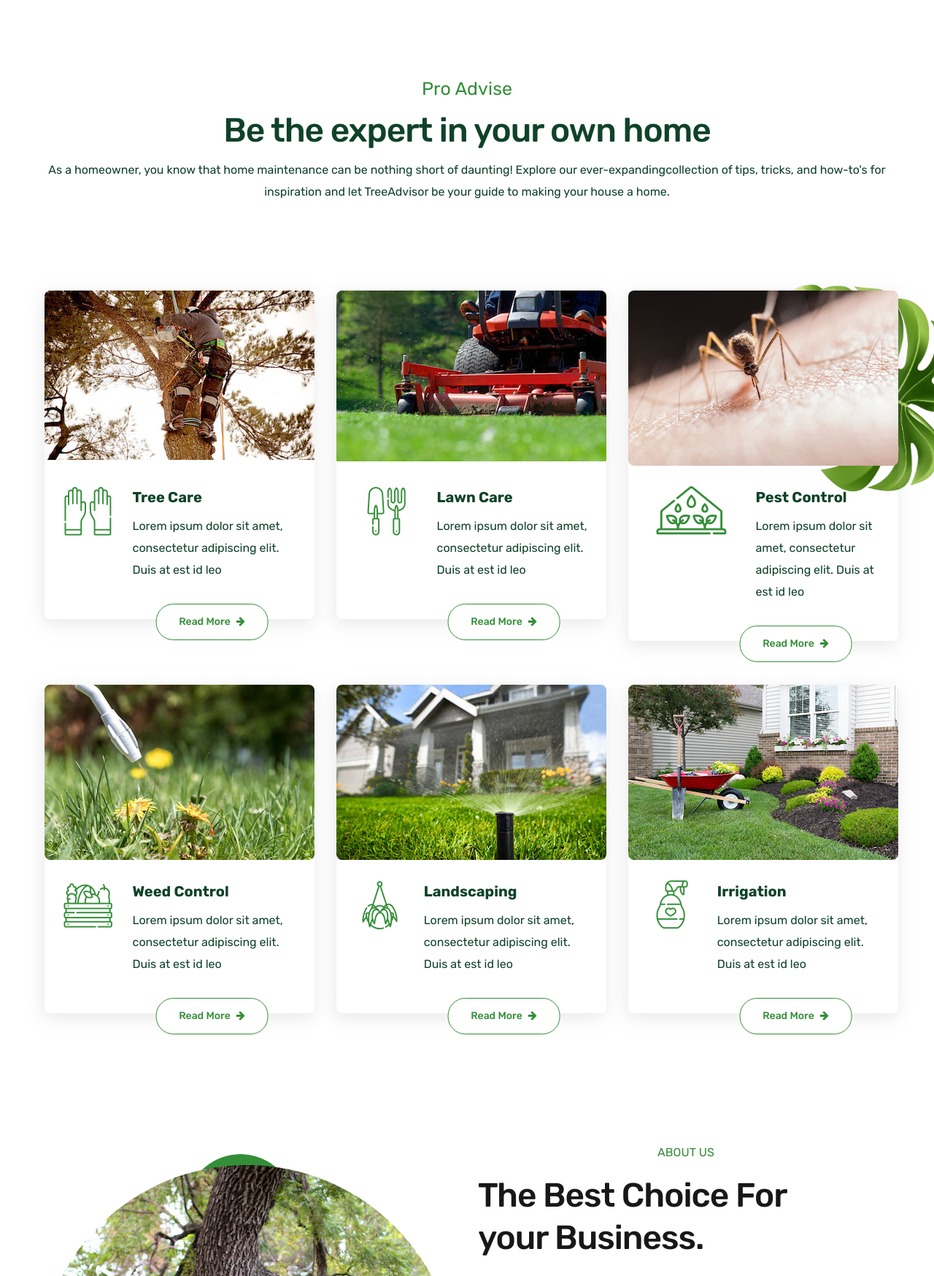
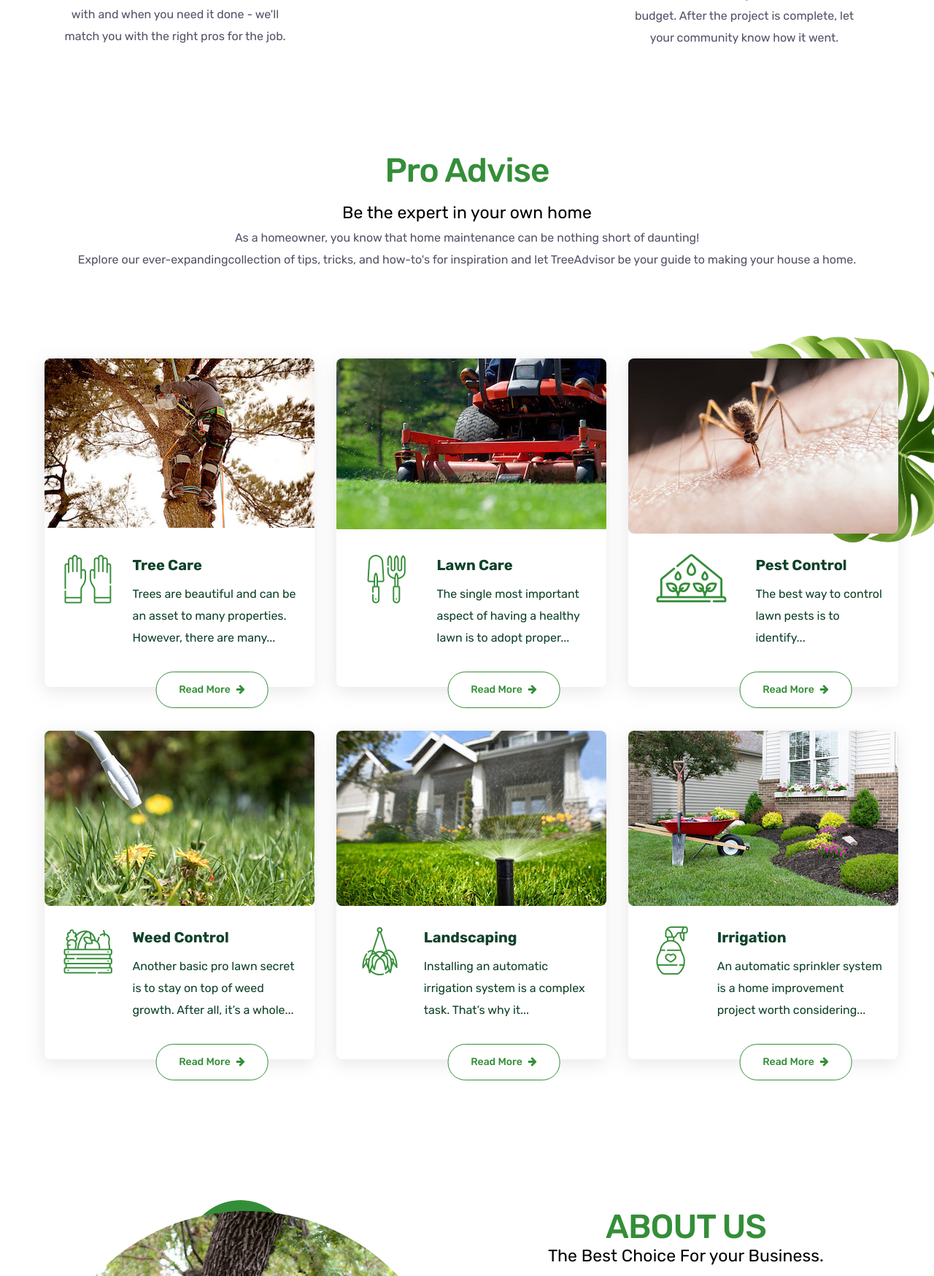
Before and after one commit to mcardy-ux/treeadvisor, a PHP site: page / in a window 1280 px wide. Shown: the part 1919-3667 px from the top of the page at 73% size. Run offline with PHP 8.4, Linux system fonts and the light colour scheme; some web fonts are replaced.

Commit message:
Se ha modificado el index y el menu

```diff
--- a/index.php
+++ b/index.php
@@ -20,7 +20,7 @@
 
                                             <div class="tp-caption tp-resizeme text-two"
                                                 data-x="['left','left','left','center']" data-hoffset="['25','-2','5','0']"
-                                                data-y="['middle','middle','middle','middle']" data-voffset="['-225','-165', '-15','-15']"
+                                                data-y="['middle','middle','middle','middle']" data-voffset="['-325','-165', '-15','-15']"
                                                 data-fontsize="['45','70','50','60']"
                                                 data-lineheight="['70','80','64','48']"
                                                 data-width="full"
@@ -68,9 +68,9 @@
                                             </div>
                                             <div class="tp-caption tp-resizeme image-slider text-right "
                                                 data-x="['right','right','right','right']"
-                                                data-hoffset="['-39','-29','-150','-29']"
+                                                data-hoffset="['-79','-29','-150','-29']"
                                                 data-y="['center','center','center','center']"
-                                                data-voffset="['-150','-88','60','-88']" data-width="full"
+                                                data-voffset="['-230','-88','60','-88']" data-width="full"
                                                 data-height="none" data-whitespace="normal" data-transform_idle="o:1;"
                                                 data-transform_in="y:[100%];z:0;rX:0deg;rY:0;rZ:0;sX:1;sY:1;skX:0;skY:0;opacity:0;s:2000;e:Power4.easeInOut;"
                                                 data-transform_out="y:[100%];s:1000;e:Power2.easeInOut;s:1000;e:Power2.easeInOut;"
@@ -103,17 +103,18 @@
             <div class="container">
                 <div class="row">
                     <div class="col-md-12" style="text-align:center;">
-                        <div class="themesflat-spacer clearfix" data-desktop="0" data-mobile="0" data-smobile="0" style="height:30px"></div>
+                        <div class="themesflat-spacer clearfix" data-desktop="20" data-mobile="0" data-smobile="0" style="height:30px"></div>
 
-                        <div class="testimonials-content-center">
-                        <div class="section-title-box">
-                            <h2 class="section-title" style="color:#0f4229; !important;"><strong>HOW IT WORKS</strong></h2>
-                            <br>
-                            <h5 class="section-subtitle">TreeAdvisor Outdoor Living is a home service platform that connects you to a very specific group of local pros. Our family of providers works with rigorous quality standards to repair, maintain and enhance your landscape and any home improvement. With pros living in your community, scheduling is quick and convenient. So use the search bar below to find your local PRO today.</h5>
+                        <div class="testimonials-content-left">
+                            <div class="section-title-box">
+                                <h5 class="section-title" style="color: var(--primary-color) !important;padding-right:0px !important;" >How it works</h5>
+                                <br>
+                            </div>
+                            <p class="section-desc mg-top-25 ml-5 mr-5" style="color:var(--primary-color4) !important">TreeAdvisor Outdoor Living is a home service platform that connects you to a very
+                                specific group of local pros. Our family of providers works with rigorous quality standards to repair, maintain and
+                                enhance your landscape and any home improvement. With pros living in your community, scheduling is quick and convenient.
+                                So use the search bar below to find your local PRO today.</p>
                         </div>
-
-                    </div>
-
                     </div>
                 </div>
                 <div class="row">
@@ -197,10 +198,12 @@
                     <div class="themesflat-spacer clearfix" data-desktop="120" data-mobile="30" data-smobile="20" style="height:30px"></div>
                     <div class="testimonials-content-left">
                         <div class="section-title-box">
-                            <h5 class="section-subtitle" style="font-size: 25px !important; ">Pro Advise</h5>
-                            <h2 class="section-title"style="color: #0f4229 !important">Be the expert in your own home</h2>
+                            <h5 class="section-title" style="color: var(--primary-color) !important" >Pro Advise</h5>
+                            <br>
+                            <h2 class="section-subtitle" style="font-size:23px;color:black">Be the expert in your own home</h2>
                         </div>
-                        <p class="section-desc mg-top-25">As a homeowner, you know that home maintenance can be nothing short of daunting! Explore our ever-expandingcollection of tips, tricks, and how-to's for inspiration and let TreeAdvisor be your guide to making your house a home.</p>
+                        <p class="section-desc mg-top-25" style="text-align:center;color:var(--primary-color4);">As a homeowner, you know that home maintenance can be nothing short of daunting!
+                            <br>Explore our ever-expandingcollection of tips, tricks, and how-to's for inspiration and let TreeAdvisor be your guide to making your house a home.</p>
                     </div>
                     <div class="themesflat-spacer clearfix" data-desktop="0" data-mobile="30" data-smobile="30" style="height:0px"></div>
                 </div>
@@ -221,7 +224,7 @@
                                 <a href="tree.php">
                                     <h3 class="section-heading-rubik-size20">Tree Care</h3>
                                 </a>
-                                <h6 class="section-desc">Lorem ipsum dolor sit amet, consectetur adipiscing elit. Duis at est id leo</h6>
+                                <h6 class="section-desc">Trees are beautiful and can be an asset to many properties. However, there are many...</h6>
                             </div>
                         </div>
                         <div class="button-read-more link-style2">
@@ -240,7 +243,7 @@
                                 <a href="tree.php">
                                     <h3 class="section-heading-rubik-size20">Lawn Care</h3>
                                 </a>
-                                <h6 class="section-desc">Lorem ipsum dolor sit amet, consectetur adipiscing elit. Duis at est id leo</h6>
+                                <h6 class="section-desc">The single most important aspect of having a healthy lawn is to adopt proper...</h6>
                             </div>
                         </div>
                         <div class="button-read-more link-style2">
@@ -259,7 +262,7 @@
                                 <a href="tree.php">
                                     <h3 class="section-heading-rubik-size20">Pest Control</h3>
                                 </a>
-                                <h6 class="section-desc">Lorem ipsum dolor sit amet, consectetur adipiscing elit. Duis at est id leo</h6>
+                                <h6 class="section-desc">The best way to control lawn pests is to identify...</h6>
                             </div>
                         </div>
                         <div class="button-read-more link-style2">
@@ -278,7 +281,7 @@
                                 <a href="tree.php">
                                     <h3 class="section-heading-rubik-size20">Weed Control</h3>
                                 </a>
-                                <h6 class="section-desc">Lorem ipsum dolor sit amet, consectetur adipiscing elit. Duis at est id leo</h6>
+                                <h6 class="section-desc">Another basic pro lawn secret is to stay on top of weed growth. After all, it’s a whole...</h6>
                             </div>
                         </div>
                         <div class="button-read-more link-style2">
@@ -297,7 +300,7 @@
                                 <a href="tree.php">
                                     <h3 class="section-heading-rubik-size20">Landscaping</h3>
                                 </a>
-                                <h6 class="section-desc">Lorem ipsum dolor sit amet, consectetur adipiscing elit. Duis at est id leo</h6>
+                                <h6 class="section-desc">Installing an automatic irrigation system is a complex task. That’s why it...</h6>
                             </div>
                         </div>
                         <div class="button-read-more link-style2">
@@ -316,7 +319,7 @@
                                 <a href="tree.php">
                                     <h3 class="section-heading-rubik-size20">Irrigation</h3>
                                 </a>
-                                <h6 class="section-desc">Lorem ipsum dolor sit amet, consectetur adipiscing elit. Duis at est id leo</h6>
+                                <h6 class="section-desc">An automatic sprinkler system is a home improvement project worth considering...</h6>
                             </div>
                         </div>
                         <div class="button-read-more link-style2">
@@ -359,9 +362,9 @@
                     <div class="col-lg-6">
                         <div class="about-content">
                             <div class="about-content-title wow fadeInUp">
-                                <div class="section-subtitle">ABOUT US</div>
-                                <div class="section-title">The Best Choice For your Business.</div>
-                                <div class="section-desc">TreeAdvisor Outdoor Living is a digital marketplace that provides homeowners the tools and resources they need to complete their landscape improvement project, maintenance, repair and solve the common landscape problems.<br> With TreeAvisor Outdoor Living, homeowners can find local landscape professionals and instantly book appointments online or DIY.  We are here to help YOU the consumer. </div>
+                                <div class="section-title" style="color: var(--primary-color) !important;text-align:center;padding-right:0px;" >ABOUT US</div>
+                                <div class="section-subtitle" style="font-size:23px;color:black">The Best Choice For your Business.</div>
+                                <div class="section-desc" style="text-align: justify;">TreeAdvisor Outdoor Living is a digital marketplace that provides homeowners the tools and resources they need to complete their landscape improvement project, maintenance, repair and solve the common landscape problems.<br> With TreeAvisor Outdoor Living, homeowners can find local landscape professionals and instantly book appointments online or DIY.  We are here to help YOU the consumer. </div>
                             </div>
                             <div id="about-box" class="about-desc-box">
                                 <div class="about-desc">
@@ -394,8 +397,8 @@
                         <div class="themesflat-spacer clearfix" data-desktop="119" data-mobile="60" data-smobile="0">
                         </div>
                         <div class="section-title-box">
-                            <h4 class="section-subtitle wow fadeInUp">CLIENT TESTIMONIALS</h4>
-                            <h2 class="section-title">What our clients say </h2>
+                            <h4 class="section-title wow fadeInUp" style="color: var(--primary-color) !important">CLIENT TESTIMONIALS</h4>
+                            <h2 class="section-title" style="font-size:23px;color:black">What our clients say </h2>
                         </div>
                     </div>
                 </div>
@@ -469,7 +472,7 @@
                 <div class="row">
                     <div class="col-md-4 wow fadeInUp">
                         <div class="contact-left">
-                            <h3 class="section-subtitle">Ask a PRO</h3>
+                            <h3 class="section-title" style="color: var(--primary-color) !important;text-align:left;padding-right:0px;">Ask a PRO</h3>
                             <h2 class="section-title">Talk to a certified specialist about your project.</h2>
                         </div>
                     </div>
@@ -548,14 +551,12 @@
                 <div class="row">
                     <div class="col-lg-8 col-sm-6">
                         <div class="section-title-box">
-                            <h5 class="section-subtitle"><strong>Pro Advise</strong></h5>
-                            <h2 class="section-title">Solution Center, Reviews & Recommendations</h2>
+                        <h3 class="section-title" style="color: var(--primary-color) !important;text-align:left;padding-right:0px;"><strong>Pro Advise</strong></h3>
+                            <h2 class="section-title" style="font-size:23px">Solution Center, Reviews & Recommendations</h2>
                         </div>
                     </div>
                     <div class="col-lg-4 col-sm-6">
-                        <div class="button-news mg-top-20">
-                            <a href="blog.php" class="button-style-2 btn-2 f-right">See all</a>
-                        </div>
+
                     </div>
                 </div>
             </div>
--- a/menu.php
+++ b/menu.php
@@ -39,7 +39,7 @@
                             <div class="inner-header">
                                 <div class="logo-header">
                                     <a href="index.php" title="">
-                                        <img src="icon/logo_opt.png" alt="images" />
+                                    <img src="icon/logo_opt.png" alt="images" style="max-width: 230px;">
                                     </a>
                                 </div>
                                 <!-- /#logo -->
```
